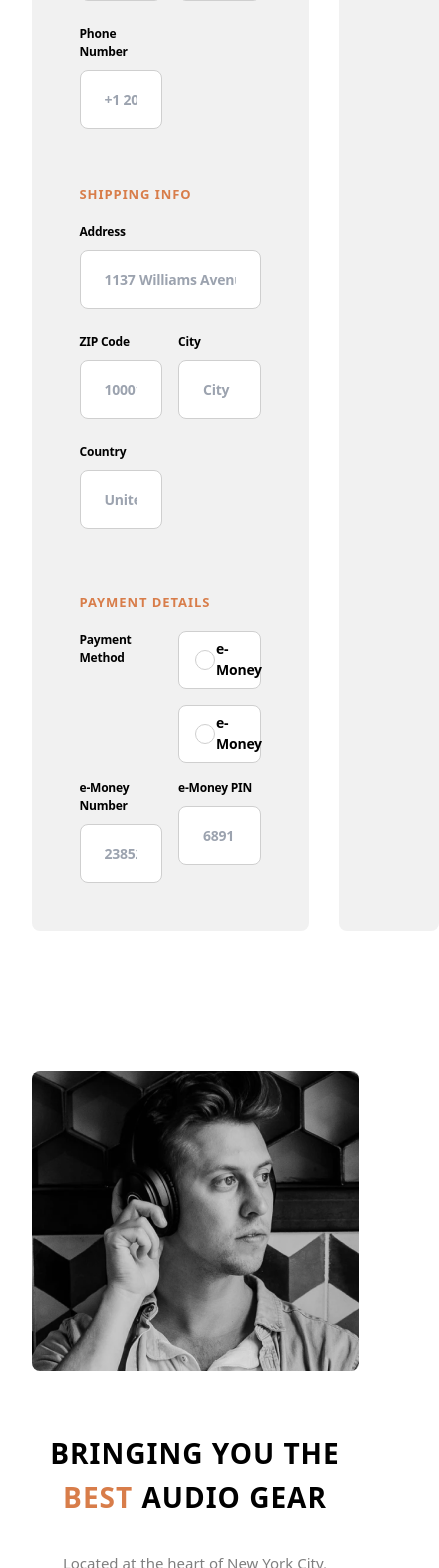
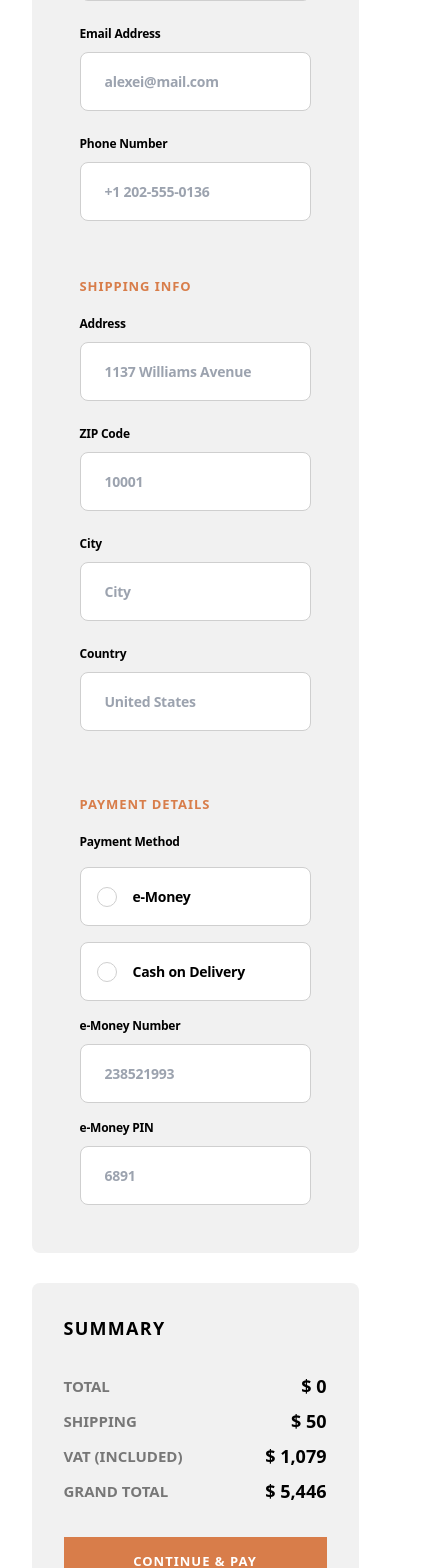
Before and after one commit to ismoilxan123/music-store, a Next.js app: page /checkout in a window 390 px wide. Shown: the part 432-2000 px from the top of the page, 439 px wide, since content can reach past the window. Built offline with nearby package versions, Linux system fonts and the light colour scheme.

Commit message:
oneProduct ni counti ishladi va checkot qa productlar kelyabdi

```diff
--- /dev/null
+++ b/app/checkout/components/CheckoutSavadcha.tsx
@@ -0,0 +1,27 @@
+import Image from "next/image";
+import headphone from "../../public/categoy-headphone.png";
+import { FC } from "react";
+import { ISavadchaProduct } from "@/app/lib/types";
+
+const CheckoutSavadcha: FC<ISavadchaProduct> = ({
+  id,
+  image,
+  name,
+  price,
+  count,
+}) => {
+  return (
+    <div className="checkout__oneproduct">
+      <div className="rounded-lg bg-[#f1f1f1]">
+        <Image width="100" height="80" src={image.desktop} alt={name} />
+      </div>
+      <div className="checkout__product">
+        <h2>{name.slice(0, 13)}</h2>
+        <h3>$ {price}</h3>
+      </div>
+      <h5 className="checkout__product--count">x{count}</h5>
+    </div>
+  );
+};
+
+export default CheckoutSavadcha;
--- a/app/checkout/components/OptionInput.tsx
+++ b/app/checkout/components/OptionInput.tsx
@@ -1,12 +1,12 @@
 import React from "react";
 
-const OptionInput = () => {
+const OptionInput = ({ name }: { name: string }) => {
   return (
     <div className="payment__input">
       <div className="payment__input--box">
         <div className="payment__input--box__inside"></div>
-        <h5>e-Money</h5>
       </div>
+      <h5>{name}</h5>
     </div>
   );
 };
--- a/app/checkout/page.tsx
+++ b/app/checkout/page.tsx
@@ -1,8 +1,25 @@
-import React from "react";
+"use client";
+import React, { useContext } from "react";
 import Inputs from "./components/Inputs";
 import OptionInput from "./components/OptionInput";
+import CheckoutSavadcha from "./components/CheckoutSavadcha";
+import { cartContext } from "../context/cartContext";
 
 const page = () => {
+  const context = useContext(cartContext);
+  console.log(context?.cart);
+
+  const cartResult = context?.cart.reduce(
+    (acc, el) => {
+      acc.totalCount += el.count;
+      acc.totalSumm += el.count * el.price;
+      return acc;
+    },
+    {
+      totalCount: 0,
+      totalSumm: 0,
+    }
+  );
   return (
     <div className="container ">
       <div className="checkout">
@@ -27,13 +44,40 @@ const page = () => {
           <h2>payment details</h2>
           <div className="payment">
             <h4 className="pay__method">Payment Method</h4>
-            <OptionInput />
-            <OptionInput />
+            <OptionInput name={"e-Money"} />
+            <OptionInput name={"Cash on Delivery"} />
             <Inputs name={"e-Money Number"} plcholder={"238521993"} />
             <Inputs name={"e-Money PIN"} plcholder={"6891"} />
           </div>
         </div>
-        <div className="checkout__savadcha ">right</div>
+        <div className="checkout__savadcha h-max ">
+          <h1>summary</h1>
+          {context?.cart.map((product) => (
+            <CheckoutSavadcha key={product.id} {...product} />
+          ))}
+
+          <div>
+            <div className="checkout__savadcha--info">
+              <div className="checkout__savadcha--title">TOTAL</div>
+              <div className="checkout__savadcha--numbers">
+                $ {cartResult?.totalSumm}
+              </div>
+            </div>
+            <div className="checkout__savadcha--info">
+              <div className="checkout__savadcha--title">SHIPPING</div>
+              <div className="checkout__savadcha--numbers">$ 50</div>
+            </div>
+            <div className="checkout__savadcha--info">
+              <div className="checkout__savadcha--title">VAT (INCLUDED)</div>
+              <div className="checkout__savadcha--numbers">$ 1,079</div>
+            </div>
+            <div className="checkout__savadcha--info">
+              <div className="checkout__savadcha--title">GRAND TOTAL</div>
+              <div className="checkout__savadcha--numbers ]">$ 5,446</div>
+            </div>
+            <button className="btnorg w-full mt-6">CONTINUE & PAY</button>
+          </div>
+        </div>
       </div>
     </div>
   );
--- a/app/globals.css
+++ b/app/globals.css
@@ -738,6 +738,9 @@ form input {
   grid-row: 1 / 3;
 }
 .payment__input {
+  display: flex;
+  align-items: center;
+  gap: 16px;
   border-radius: 8px;
   border: 1px solid #cfcfcf;
   background: #fff;
@@ -748,16 +751,13 @@ form input {
   border: 2.5px solid #e7681e;
 }
 .payment__input--box {
-  display: flex;
-  align-items: center;
-  gap: 16px;
   width: 20px;
   height: 20px;
   border-radius: 50%;
   border: 1px solid #cfcfcf;
   padding: 4px 4px 6px;
 }
-.payment__input--box h5 {
+.payment__input h5 {
   color: #000;
   font-size: 14px;
   font-weight: 700;
@@ -777,7 +777,58 @@ form input {
   border-radius: 8px;
   background: #f1f1f1;
 }
-
+.checkout__savadcha h1 {
+  color: #000;
+  font-size: 18px;
+  font-weight: 700;
+  letter-spacing: 1.286px;
+  text-transform: uppercase;
+  margin-bottom: 31px;
+}
+.checkout__oneproduct {
+  display: flex;
+  align-items: center;
+  justify-content: space-between;
+  margin-bottom: 24px;
+}
+.checkout__product h2 {
+  color: #000;
+  font-size: 15px;
+  font-weight: 700;
+  line-height: 25px;
+}
+.checkout__product h3 {
+  color: #000;
+  font-size: 14px;
+  opacity: 0.5;
+  font-weight: 700;
+  line-height: 25px;
+}
+.checkout__product--count {
+  color: #000;
+  font-size: 15px;
+  font-weight: 700;
+  line-height: 25px;
+  opacity: 0.5;
+}
+.checkout__savadcha--info {
+  display: flex;
+  align-items: center;
+  justify-content: space-between;
+  margin-bottom: 8px;
+}
+.checkout__savadcha--title {
+  color: #000;
+  font-size: 15px;
+  opacity: 0.5;
+  font-weight: 700;
+  line-height: 25px;
+}
+.checkout__savadcha--numbers {
+  font-size: 18px;
+  font-weight: 700;
+  text-transform: uppercase;
+}
 /* responsive */
 
 @media screen and (max-width: 1130px) {
@@ -848,6 +899,14 @@ form input {
   /* one product */
   .one__product--feature p {
     max-width: 500px;
+  }
+  /* checkout */
+  .checkout {
+    display: grid;
+    grid-template-columns: 1fr;
+    gap: 30px;
+    margin-top: 80px;
+    margin-bottom: 140px;
   }
 }
 @media screen and (max-width: 800px) {
@@ -1158,6 +1217,30 @@ form input {
     padding: 15px;
     right: 15px;
   }
+  /* checkout */
+  .billing__inputs {
+    display: grid;
+    grid-template-columns: 1fr;
+    column-gap: 16px;
+    row-gap: 24px;
+  }
+  .shipping__inputs {
+    display: grid;
+    grid-template-columns: 1fr;
+    column-gap: 16px;
+    row-gap: 24px;
+  }
+  .address {
+    grid-column: 1;
+  }
+  .payment {
+    display: grid;
+    grid-template-columns: 1fr;
+    gap: 16px;
+  }
+  .pay__method {
+    grid-row: 1;
+  }
 }
 @media screen and (max-width: 400px) {
   .category__product--img {
--- a/app/layout/Header.tsx
+++ b/app/layout/Header.tsx
@@ -31,10 +31,9 @@ const Header = () => {
   const removeAll = () => {
     contex?.setCart([]);
   };
-  console.log(contex?.cart.length);
 
   return (
-    <div className="main__header">
+    <div className="main__header ">
       <div className="container header">
         <div className="flex items-center gap-10">
           {hamburgerShow ? (
@@ -102,7 +101,11 @@ const Header = () => {
             <h1>TOTAL</h1>
             <h2>$ {cartResult?.totalSumm}</h2>
           </div>
-          <button className="btnorg w-full">checkout</button>
+          <Link href={`${contex?.cart.length ? "/checkout" : ""}`}>
+            <button className="btnorg w-full">
+              {contex?.cart.length ? "checkout" : "no product"}
+            </button>
+          </Link>
         </div>
       </div>
       <Image src={line} alt="line" />
--- a/app/products/[category]/[id]/layout/OneProductHero.tsx
+++ b/app/products/[category]/[id]/layout/OneProductHero.tsx
@@ -26,8 +26,26 @@ const OneProductHero = ({ newArr }: { newArr: oneProductType[] }) => {
     );
   };
 
-  const decrement = (id: number) => {};
+  const decrement = (id: number) => {
+    let cart = context?.cart.slice() || [];
+    const count = cart?.find((product) => product.id === id)?.count || 0;
+    if (count > 1) {
+      cart = cart?.map((product) =>
+        product.id === id ? { ...product, count: product.count - 1 } : product
+      );
+    } else {
+      cart = cart?.filter((product) => product.id !== id);
+    }
+    context?.setCart(cart);
+  };
 
+  const getCount = (id: number) => {
+    const product = context?.cart.find((product) => product.id === id);
+    if (product) {
+      return product.count;
+    }
+    return 1;
+  };
   return (
     <div className="container">
       {newArr.map((n, i) => (
@@ -52,13 +70,11 @@ const OneProductHero = ({ newArr }: { newArr: oneProductType[] }) => {
               <p>{n.description}</p>
               <h3>$ {n.price}</h3>
               <div className="one__product--btns">
-                {/* <div className="one__product--counter">
+                <div className="one__product--counter">
                   <span onClick={() => decrement(n.id)}>-</span>
-                  {`${context?.cart.map((product) =>
-                    product.id === n.id ? product.count : 1
-                  )}`}
+                  {getCount(n.id)}
                   <span onClick={() => increment(n.id)}>+</span>
-                </div> */}
+                </div>
                 <button onClick={() => addCart(n.id)} className="btnorg">
                   ADD TO CART
                 </button>
```
